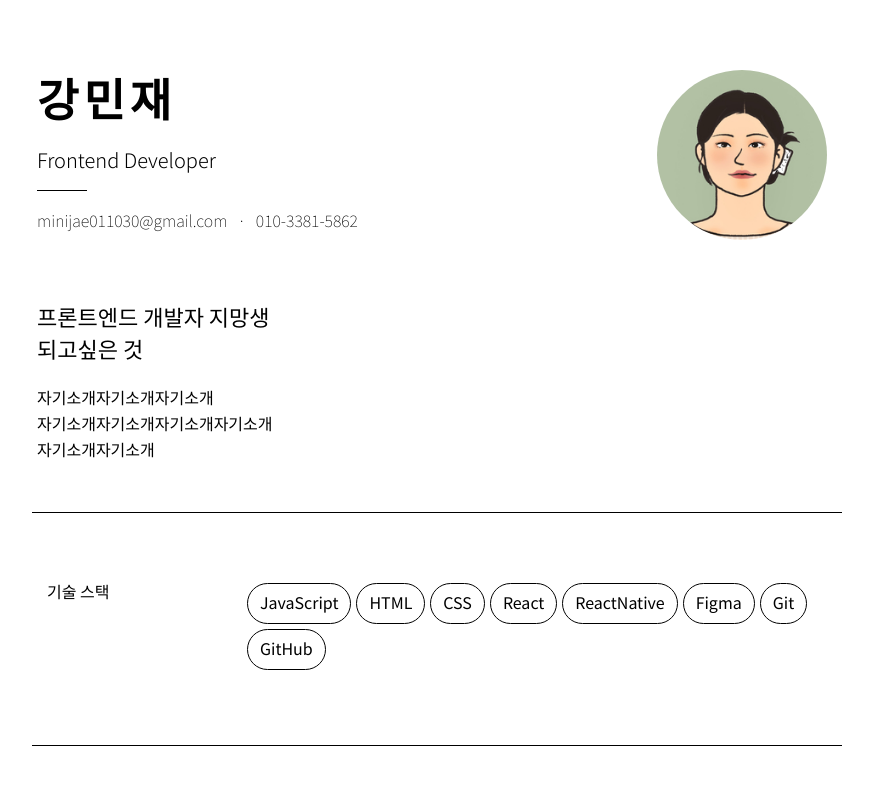
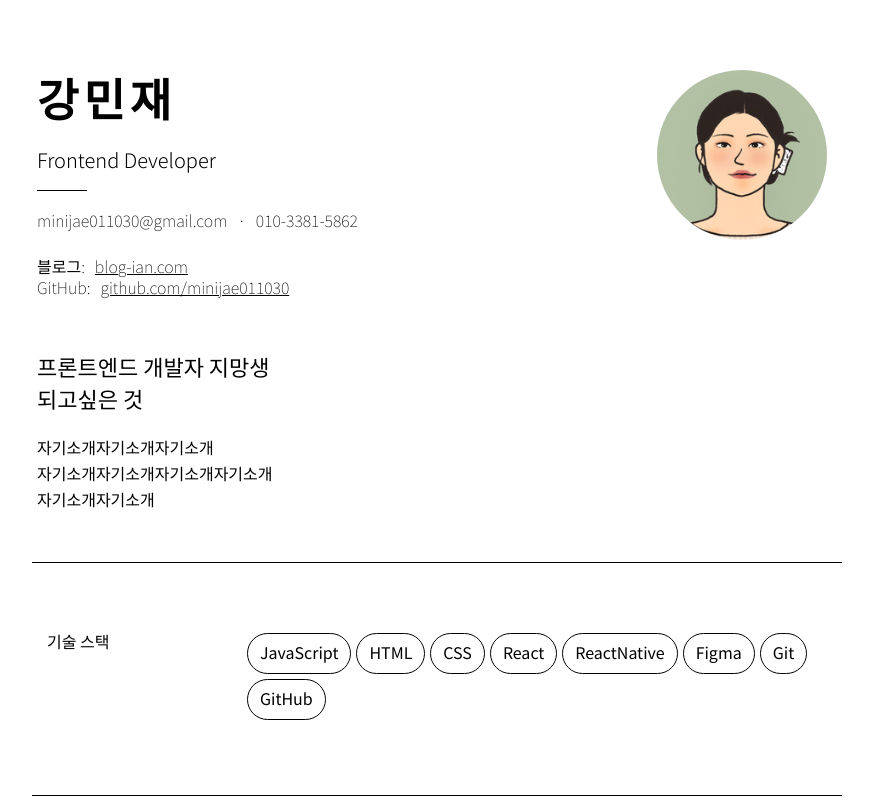
Before and after one commit to minijae011030/Resume, a React (Create React App) app: page / in a window 1280 px wide. Shown: the top 800 px of the page, without its empty margins (203-1076 px from the left). Built offline with nearby package versions, Linux system fonts and the light colour scheme.

Commit message:
add personal urls

```diff
--- a/src/Home/component/Profile.jsx
+++ b/src/Home/component/Profile.jsx
@@ -29,11 +29,26 @@ function Profile() {
           <div className={styles.job}>
             <p>Frontend Developer</p>
           </div>
+
           <div className={styles.short_hr} />
+
           <div className={`${styles.info} ${styles.small_info}`}>
             <p className={styles.email}>{process.env.REACT_APP_EMAIL}</p>
             {!isSmallScreen && <p>·</p>}
             <p className={styles.phone}>{process.env.REACT_APP_PHONE}</p>
+          </div>
+
+          <div className={styles.urls}>
+            <div className={styles.url}>
+              <p>블로그: </p>
+              <a href="https://blog-ian.com">blog-ian.com</a>
+            </div>
+            <div className={styles.url}>
+              <p>GitHub: </p>
+              <a href="https://github.com/minijae011030">
+                github.com/minijae011030
+              </a>
+            </div>
           </div>
         </div>
       </div>
@@ -49,7 +64,9 @@ function Profile() {
         <div className={styles.job}>
           <p>Frontend Developer</p>
         </div>
+
         <div className={styles.short_hr} />
+
         <div
           className={
             isSmallScreen
@@ -60,6 +77,19 @@ function Profile() {
           <p className={styles.email}>{process.env.REACT_APP_EMAIL}</p>
           {!isSmallScreen && <p>·</p>}
           <p className={styles.phone}>{process.env.REACT_APP_PHONE}</p>
+        </div>
+
+        <div className={styles.urls}>
+          <div className={styles.url}>
+            <p>블로그: </p>
+            <a href="https://blog-ian.com">blog-ian.com</a>
+          </div>
+          <div className={styles.url}>
+            <p>GitHub: </p>
+            <a href="https://github.com/minijae011030">
+              github.com/minijae011030
+            </a>
+          </div>
         </div>
       </div>
       <div
--- a/src/Home/styles/home.module.css
+++ b/src/Home/styles/home.module.css
@@ -6,7 +6,7 @@
 /* profile */
 .profile {
   height: 220px;
-  margin: 60px 0 0 0;
+  margin: 60px 0 70px 0;
   display: flex;
   width: 100%;
 }
@@ -45,6 +45,26 @@
 
     > p {
       font-weight: lighter;
+    }
+  }
+
+  > .urls {
+    margin: 30px 0;
+
+    > .url {
+      display: flex;
+      gap: 10px;
+      margin: 5px 0;
+      > p {
+        font-weight: lighter;
+      }
+
+      > a {
+        color: black;
+        font-weight: lighter;
+        cursor: pointer;
+        text-decoration-thickness: 0.5px;
+      }
     }
   }
 }
```
Also changed, not shown: 1 other file (tests, documents, lock files or other folders).
